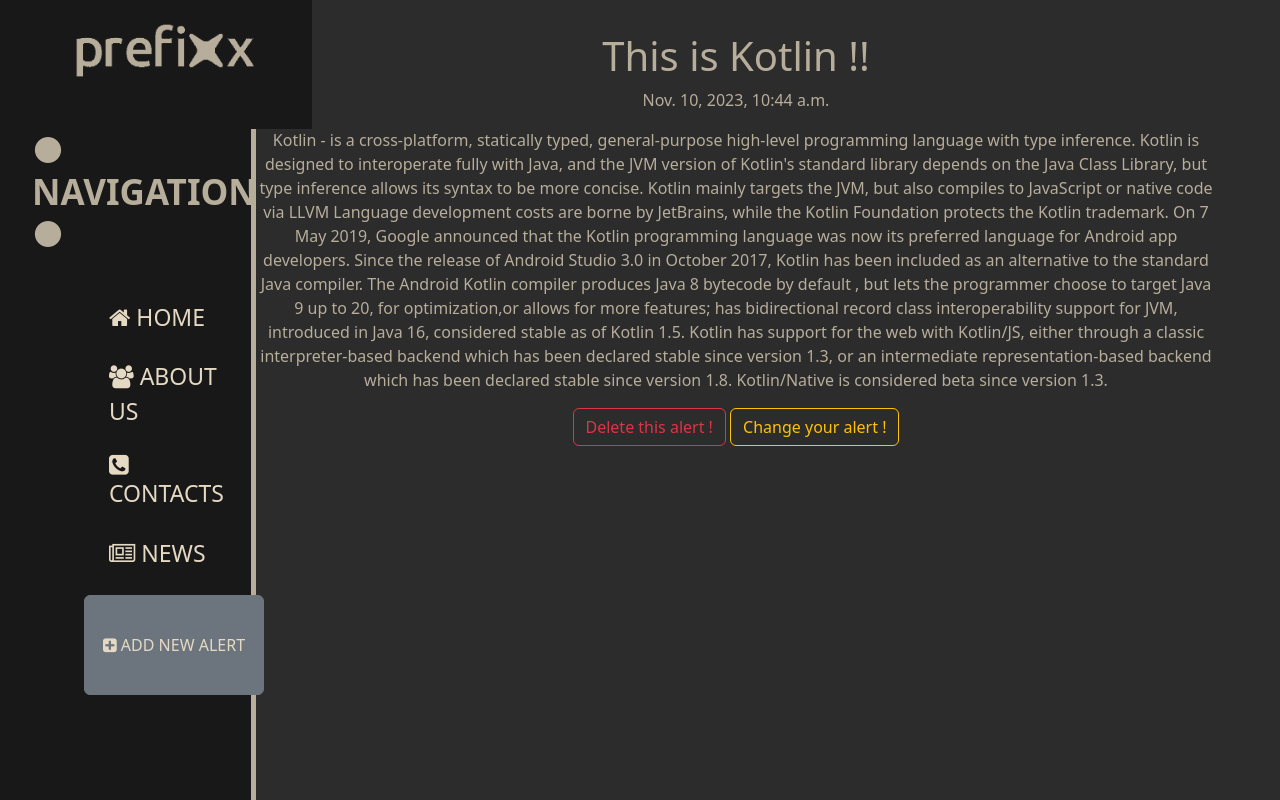
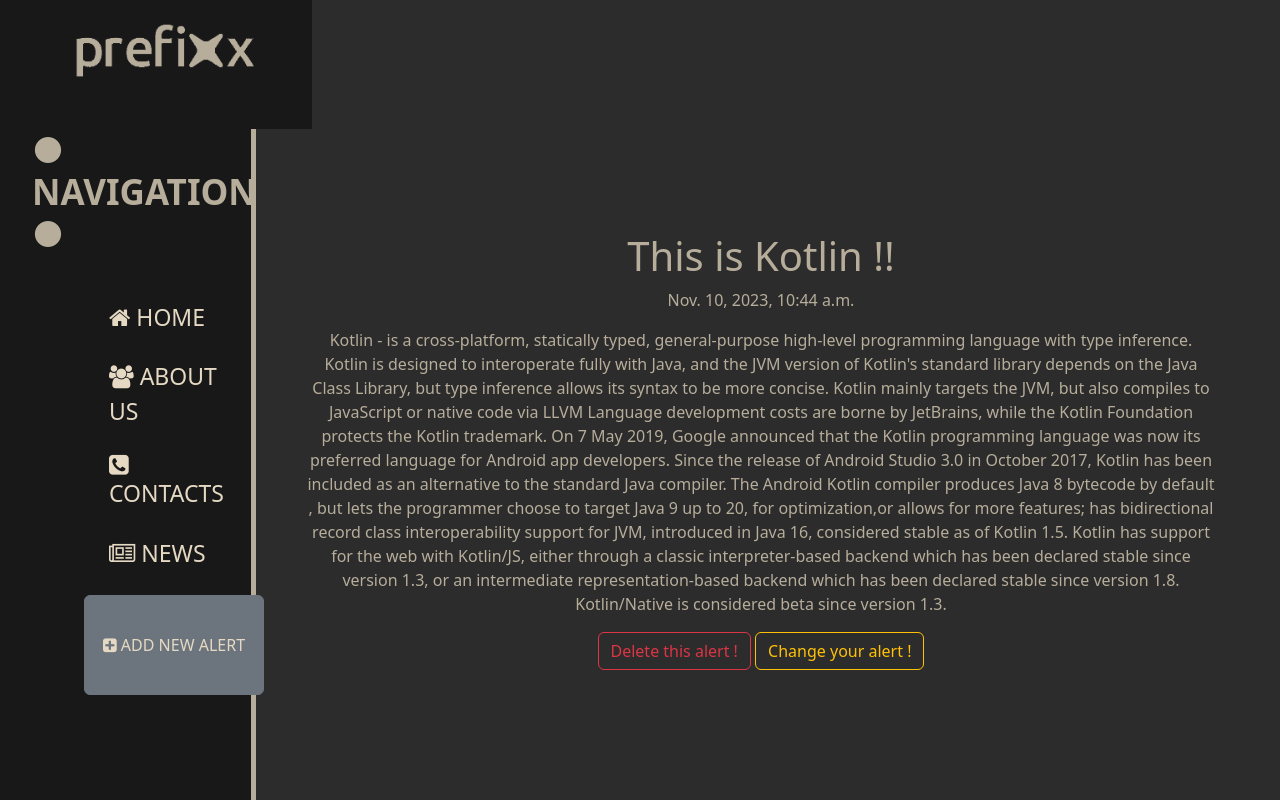
Before and after one commit to ecstasyqc/PREFIXX, a Django app: page /news/17/ in a window 1280 px wide. Run offline with Django 4.2, Linux system fonts and the light colour scheme; data comes from the database, SQL or seed files in the repository; both versions use the stored data as it was after the commit.

Commit message:
CHANGE COMMIT <^-^>

```diff
--- a/EcstasyPtProjectDJ/mainapplication/static/mainapplication/css/main_css_file.css
+++ b/EcstasyPtProjectDJ/mainapplication/static/mainapplication/css/main_css_file.css
@@ -51,7 +51,7 @@ aside ul li:hover, aside ul a:hover {
 main .features {
     float: left;
     color: #b7ad9b;
-    margin-top: 100px;
+    margin-top: 350px;
     text-align: center;
     width: 75%;
     position: relative;
--- a/EcstasyPtProjectDJ/newsapplication/static/newsapplication/css/newsapplication_file.css
+++ b/EcstasyPtProjectDJ/newsapplication/static/newsapplication/css/newsapplication_file.css
@@ -1,9 +1,9 @@
 .news-main-styles {
-    margin-top: -170px;
+    margin-top: -160px;
 }
 
 .news-create-styles {
-    margin-top: -100px;
+    margin-top: -140px;
 }
 
 .update-text-styles {
@@ -11,11 +11,11 @@
     top: -150px;
 }
 
-.delete-text-styles {
-    position: relative;
-    top: 60px;
-}
-
 .update-button-styles {
     margin-left: -40px;
 }
+
+.news-details-view {
+    margin-top: -50px;
+    margin-left: 50px;
+}
--- a/EcstasyPtProjectDJ/newsapplication/templates/newsapplication/creat_page.html
+++ b/EcstasyPtProjectDJ/newsapplication/templates/newsapplication/creat_page.html
@@ -1,12 +1,14 @@
 {% extends 'mainapplication/layout.html' %}
+{% load static %}
 
 {% block mainpagetitleblock %}
     Create your alert here !
 {% endblock %}
 
 {% block mainpageblock %}
-
+<link rel="stylesheet", href="{% static 'newsapplication/css/newsapplication_file.css' %}">
     <div class="features">
+        <div class="news-create-styles">
            <h1>Create your alert !</h1>
             <form method="post">
                 {% csrf_token %}
@@ -18,5 +20,6 @@
                 <button class="btn btn-outline-success" type="submit">Add alert !</button>
             </form>
         </div>
+    </div>
 
 {% endblock %}
--- a/EcstasyPtProjectDJ/newsapplication/templates/newsapplication/details_view.html
+++ b/EcstasyPtProjectDJ/newsapplication/templates/newsapplication/details_view.html
@@ -1,17 +1,20 @@
 {% extends 'mainapplication/layout.html' %}
+{% load static %}
+<link rel="stylesheet", href="{% static 'newsapplication/css/newsapplication_file.css' %}">
 
 {% block mainpagetitleblock %}
     {{ article.title }}
 {% endblock %}
 
 {% block mainpageblock %}
-
+<link rel="stylesheet", href="{% static 'newsapplication/css/newsapplication_file.css' %}">
     <div class="features">
+        <div class="news-details-view">
         <h1>{{ article.title }}</h1>
         <p>{{ article.date }}</p>
         <p>{{ article.absolute_text }}</p>
         <a href="{% url 'news_delete' article.id %}" class="btn btn-outline-danger">Delete this alert !</a>
         <a href="{% url 'news_update' article.id %}" class="btn btn-outline-warning">Change your alert !</a>
     </div>
-
+        </div>
 {% endblock %}
--- a/EcstasyPtProjectDJ/newsapplication/templates/newsapplication/news_home.html
+++ b/EcstasyPtProjectDJ/newsapplication/templates/newsapplication/news_home.html
@@ -1,12 +1,16 @@
 {% extends 'mainapplication/layout.html' %}
+{% load static %}
 
 {% block mainpagetitleblock %}
     News on PREFIXX site !
+
 {% endblock %}
 
 {% block mainpageblock %}
 
+<link rel="stylesheet", href="{% static 'newsapplication/css/newsapplication_file.css' %}">
     <div class="features">
+        <div class="news-main-styles">
             <h1>News on PREFIXX site :</h1>
             {% if news %}
                 {% for elements_in_news in news %}
@@ -23,5 +27,6 @@
                 </div>
             {% endif %}
         </div>
+    </div>
 
 {% endblock %}
```
Also changed, not shown: EcstasyPtProjectDJ/newsapplication/templates/newsapplication/update_page.html (+5 -2 lines), EcstasyPtProjectDJ/db.sqlite3. Lines whose indentation alone changed are shown as unchanged.
